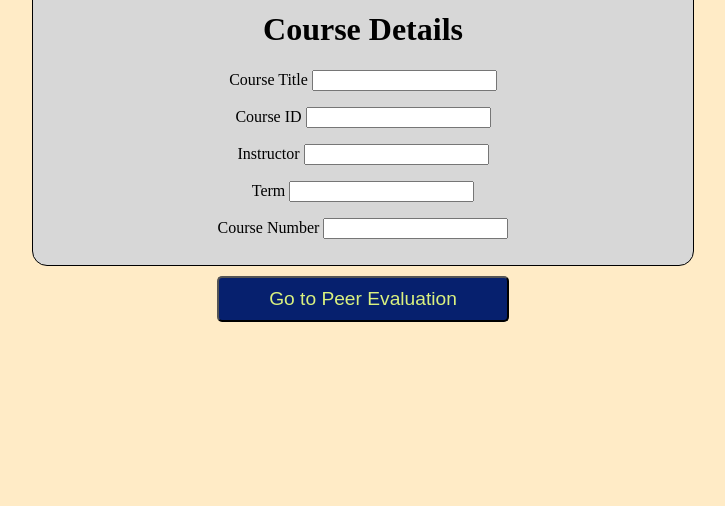
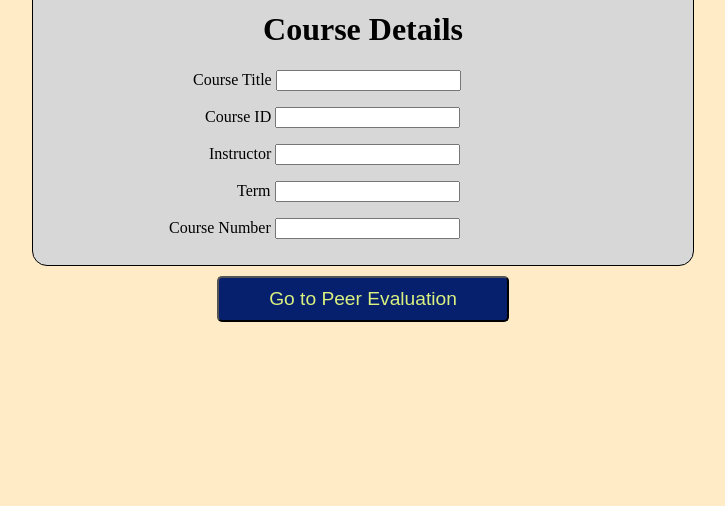
Before and after one commit to SMUth-Moves-Only/SMU-Website, a PHP site: page /AirMQTT/coursedetails.php in a window 1280 px wide. Shown: the part 141-647 px from the top of the page, without its empty margins (277-1002 px from the left). Run offline with PHP 8.4, Linux system fonts and the light colour scheme.

Commit message:
update 11:10pm

```diff
--- a/coursedetails.php
+++ b/coursedetails.php
@@ -19,26 +19,35 @@ include "header.php";
   <div class="courseInfo">
     <h1>Course Details</h1>
 
+    <div class="CT">
       <p><label>Course Title
       <input type="text" name="CourseTitle">
       </label></p>
+    </div>
 
+    <div class="CID">
       <p><label>Course ID
       <input type="text" name="CourseID">
       </label></p>
+    </div>
 
+    <div class="I">
       <p><label>Instructor
       <input type="text" name="Instructor">
       </label></p>
+    </div>
 
+    <div class="T">
       <p><label>Term
       <input type="text" name="Term">
       </label></p>
+    </div>
 
+    <div class="CN">
       <p><label>Course Number
       <input type="text" name="Course Number">
       </label></p>
-
+    </div>
 
   </div>
 
--- a/css/coursedetails.css
+++ b/css/coursedetails.css
@@ -20,6 +20,26 @@ button {
   font-size: 120%
 }
 
+.CT {
+  padding: 0px 150px;
+}
+
+.CID {
+  padding: 0px 162px;
+}
+
+.I {
+  padding: 0px 166px;
+}
+
+.T {
+  padding: 0px 194px;
+}
+
+.CN {
+  padding: 0px 126px;
+}
+
 .buttons {
   text-align: center;
 }
@@ -33,7 +53,7 @@ button {
   width: 50%;
   margin-left: 50%;
   transform: translate(-50%);
-  text-align: center;
+
   padding: 10px;
   border-radius: 15px;
   border: black;
```
Lines whose indentation alone changed are shown as unchanged.
